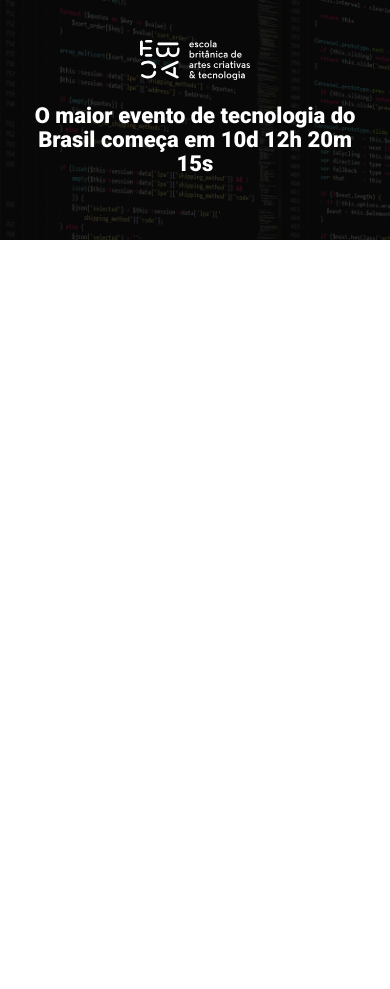
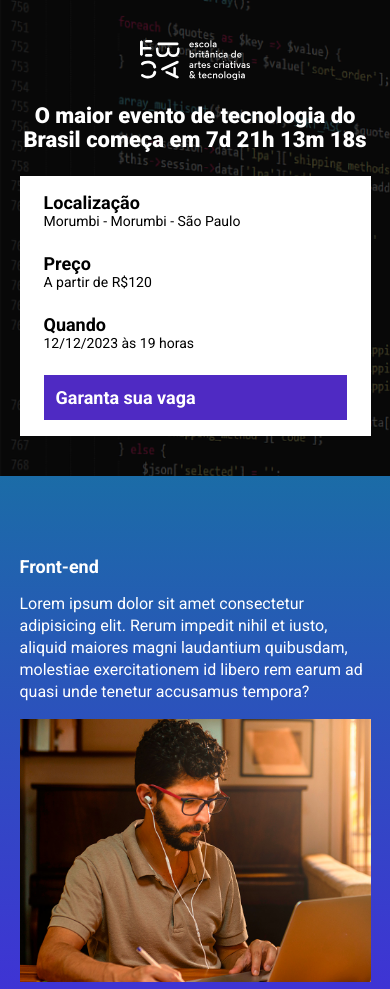
Before and after one commit to PedroHenrique004/ebac_tech_talk, a website built with Parcel: page src/index.html in a window 390 px wide. Shown: the top 989 px of the page. Before the commit the page ends 844 px from the top, so only its background shows below. Built offline with nearby package versions, Linux system fonts and the light colour scheme.

Commit message:
Adicionando as alterações finais e o contador

```diff
--- a/package.json
+++ b/package.json
@@ -1,9 +1,9 @@
 {
   "name": "landing-page",
   "version": "1.0.0",
-  "main": "index.js",
   "scripts": {
     "dev": "parcel src/index.html src/styles/main.scss src/scripts/main.js",
+    "build": "parcel build src/index.html",
     "test": "echo \"Error: no test specified\" && exit 1"
   },
   "author": "",
--- a/src/index.html
+++ b/src/index.html
@@ -10,18 +10,87 @@
     <link href="https://fonts.googleapis.com/css2?family=Roboto:wght@400;700;900&display=swap" rel="stylesheet">
 
     <link rel="stylesheet" href="styles/main.scss">
+    <link rel="stylesheet" href="https://unpkg.com/aos@next/dist/aos.css" />
 </head>
 <body>
     <header class="hero">
         <div class="container">
             <img class="hero__logo" src="./images/ebac_logo.svg" alt="Ebac">
             <p class="hero__text">
-                O maior evento de tecnologia do Brasil começa em 10d 12h 20m 15s
+                O maior evento de tecnologia do Brasil começa em <span id="contador"></span>
             </p>
+
+            <div class="infos-bar">
+                <ul class="infos-bar__infos">
+                    <li class="infos-bar__infos__item">
+                        <b>Localização</b>
+                        Morumbi - Morumbi - São Paulo
+                    </li>
+                    <li class="infos-bar__infos__item">
+                        <b>Preço</b>
+                        A partir de R$120
+                    </li>
+                    <li class="infos-bar__infos__item">
+                        <b>Quando</b>
+                        12/12/2023 às 19 horas
+                    </li>
+                </ul>
+                <a class="button button--primary" href="#">Garanta sua vaga</a>
+            </div>
         </div>
 
     </header>
 
+    <section class="event event--frontend">
+        <div class="container" data-aos="fade-right">
+            <div class="event__details">
+                <h2 class="event__details__title">Front-end</h2>
+                <p class="event__details__description">
+                    Lorem ipsum dolor sit amet consectetur adipisicing elit. Rerum impedit nihil et iusto, aliquid maiores magni laudantium quibusdam, molestiae exercitationem id libero rem earum ad quasi unde tenetur accusamus tempora?
+                </p>
+            </div>
+            <img class="event__image" src="images/frontend.png" alt="Front-end">
+        </div>
+    </section>
+
+    <section class="event event--ux-ui event--image-left">
+        <div class="container"data-aos="fade-left">
+            <div class="event__details">
+                <h2 class="event__details__title">UI/UX</h2>
+                <p class="event__details__description">
+                    Lorem ipsum dolor sit amet consectetur adipisicing elit. Rerum impedit nihil et iusto, aliquid maiores magni laudantium quibusdam, molestiae exercitationem id libero rem earum ad quasi unde tenetur accusamus tempora?
+                </p>
+            </div>
+            <img class="event__image" src="images/ui-ux.png" alt="Front-end">
+        </div>
+    </section>
+
+    <section class="event event--data-science">
+        <div class="container" data-aos="fade-right">
+            <div class="event__details">
+                <h2 class="event__details__title">Data Science</h2>
+                <p class="event__details__description">
+                    Lorem ipsum dolor sit amet consectetur adipisicing elit. Rerum impedit nihil et iusto, aliquid maiores magni laudantium quibusdam, molestiae exercitationem id libero rem earum ad quasi unde tenetur accusamus tempora?
+                </p>
+            </div>
+            <img class="event__image" src="images/data.png" alt="Front-end">
+        </div>
+    </section>
+
+    <section class="event event--backend event--image-left">
+        <div class="container" data-aos="fade-left">
+            <div class="event__details">
+                <h2 class="event__details__title">Back-End</h2>
+                <p class="event__details__description">
+                    Lorem ipsum dolor sit amet consectetur adipisicing elit. Rerum impedit nihil et iusto, aliquid maiores magni laudantium quibusdam, molestiae exercitationem id libero rem earum ad quasi unde tenetur accusamus tempora?
+                </p>
+            </div>
+            <img class="event__image" src="images/backend.png" alt="Front-end">
+        </div>
+    </section>
+
+
+    <script src="https://unpkg.com/aos@next/dist/aos.js"></script>
     <script src="scripts/main.js"></script>
 </body>
 </html>
--- a/src/scripts/main.js
+++ b/src/scripts/main.js
@@ -1 +1,35 @@
-console.log("olá mundo")
+AOS.init();
+
+const dataDoEvento = new Date ("Dec 22 2023 19:00:00");
+const timeStampDoEvento = dataDoEvento.getTime();
+
+const contaAsHoras = setInterval(function(){
+    const agora = new Date();
+    const timeStampAtual = agora.getTime();
+
+    const distanciaAteOEvento = timeStampDoEvento - timeStampAtual;
+
+    if (distanciaAteOEvento > 0) {
+        const dias = 1000*60*60*24;
+        const horas = 1000*60*60;
+        const minutos = 1000*60;
+        const segundos = 1000;
+
+        const diasAteOEvento = Math.floor(distanciaAteOEvento / dias);
+        const horasAteOEvento = Math.floor((distanciaAteOEvento % dias) / horas);
+        const minutosAteOEvento = Math.floor((distanciaAteOEvento % horas) / minutos);
+        const segundosAteOEvento = Math.floor((distanciaAteOEvento % minutos) / segundos);
+
+        console.log(diasAteOEvento);
+        console.log(horasAteOEvento);
+        console.log(minutosAteOEvento);
+        console.log(segundosAteOEvento);
+
+        document.getElementById('contador').innerHTML = `${diasAteOEvento}d ${horasAteOEvento}h ${minutosAteOEvento}m ${segundosAteOEvento}s`;
+    }
+    else {
+        document.getElementById('contador').innerHTML = `<br> Sinto muito, o evento já aconteceu <br> fique de olhos nas próximas datas`;
+    }
+
+
+}, 1000);
--- /dev/null
+++ b/src/styles/_event.scss
@@ -0,0 +1,64 @@
+@use 'variables';
+.event {
+    padding: 80px 0;
+
+    &--frontend {
+        background-image: linear-gradient(variables.$blue1, variables.$blue2);
+    }
+
+    &--ux-ui {
+        background-image: linear-gradient(variables.$blue2, variables.$pink);
+    }
+
+    &--data-science {
+        background-image: linear-gradient(variables.$pink, variables.$yellow);
+    }
+
+    &--backend {
+        background-image: linear-gradient(variables.$yellow, variables.$pink);
+    }
+
+    &--image-left {
+        .container{
+            flex-direction: row-reverse;
+        }
+    }
+
+    .container {
+        display: flex;
+        gap: 40px;
+    }
+
+    &__image {
+        max-width: 360px;
+    }
+
+    &__details {
+
+        &__title {
+            font-size: 18px;
+            font-weight: bold;
+            margin-bottom: 16px;
+        }
+
+        &__description {
+            line-height: 22px;
+        }
+    }
+
+    @media (max-width:640px) {
+        .container{
+            display: block;
+        }
+
+        &__image {
+            width: 100%;
+        }
+
+        &__details {
+            margin-bottom: 16px;
+            margin-right: 0;
+        }
+    }
+
+}
--- a/src/styles/_hero.scss
+++ b/src/styles/_hero.scss
@@ -1,3 +1,5 @@
+@use 'variables';
+
 .hero {
     padding-top: 64px;
     padding-bottom: 100px;
@@ -17,7 +19,7 @@
         left: 0;
         width: 100%;
         height: 100%;
-        background-color: #000;
+        background-color: variables.$secondryTextColor;
         opacity: .7;
         content: '';
     }
@@ -27,7 +29,7 @@
         margin-bottom: 64px;
         font-size: 40px;
         line-height: 56px;
-        color: #fff;
+        color: variables.$textColor;
         font-weight: 800;
         text-align: center;
     }
--- /dev/null
+++ b/src/styles/_variables.scss
@@ -0,0 +1,8 @@
+$textColor: #fff;
+$secondryTextColor: #000;
+
+$blue1: #1b6ca7;
+$blue2: #442bdb;
+$pink: #89223b;
+$yellow: #9c791d;
+$purple:  #4f2ac3;
--- /dev/null
+++ b/src/styles/components/_buttons.scss
@@ -0,0 +1,26 @@
+@use '../variables';
+
+.button {
+    padding: 12px;
+    font-size: 18px;
+    font-weight: bold;
+    text-decoration: none;
+    text-align: center;
+    white-space: nowrap;
+
+    &--primary {
+        color: variables.$textColor;
+        background-color: variables.$purple;
+    }
+
+    @media (max-width:640px){
+        display: flex;
+        width: 100%;
+        align-items: center;
+    }
+
+    @media (max-width:1024px){
+        display: flex;
+        align-items: center;
+    }
+}
--- /dev/null
+++ b/src/styles/components/_infos_bar.scss
@@ -0,0 +1,42 @@
+@use '../variables';
+.infos-bar {
+    padding: 16px 24px;
+    background-color: variables.$textColor;
+    display: flex;
+    justify-content: space-between;
+
+    &__infos {
+        display: flex;
+        gap: 40px;
+
+        &__item {
+            font-size: 14px;
+            color: variables.$secondryTextColor;
+
+            b {
+                font-size: 18px;
+                display: block;
+                color: variables.$secondryTextColor;
+            }
+        }
+    }
+
+    @media (max-width:640px){
+        display: block;
+
+        &__infos {
+            display: block;
+
+            &__item {
+                margin-bottom: 24px;
+            }
+        }
+    }
+
+    @media (max-width:640px){
+
+        &__infos {
+            gap: 16px;
+        }
+    }
+}
--- a/src/styles/main.scss
+++ b/src/styles/main.scss
@@ -1,11 +1,16 @@
 @use 'hero';
+@use 'components/infos_bar';
+@use 'components/buttons';
+@use 'event';
+@use 'variables';
 
 * {
     margin: 0;
     padding: 0;
     box-sizing: border-box;
     font-family: Roboto, sans-serif;
-    color: #fff;
+    color: variables.$textColor;
+    list-style: none;
 }
 
 .container {
```
